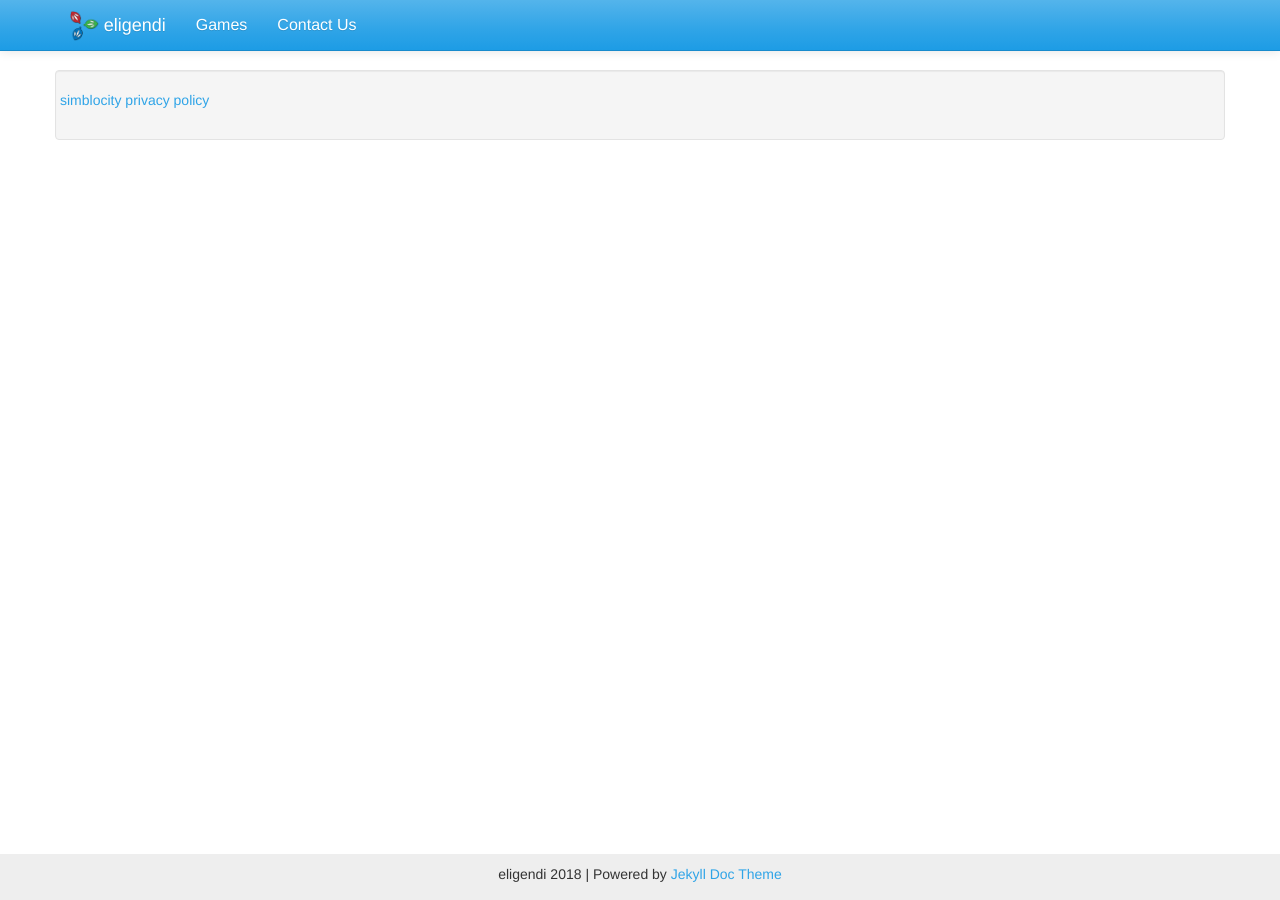
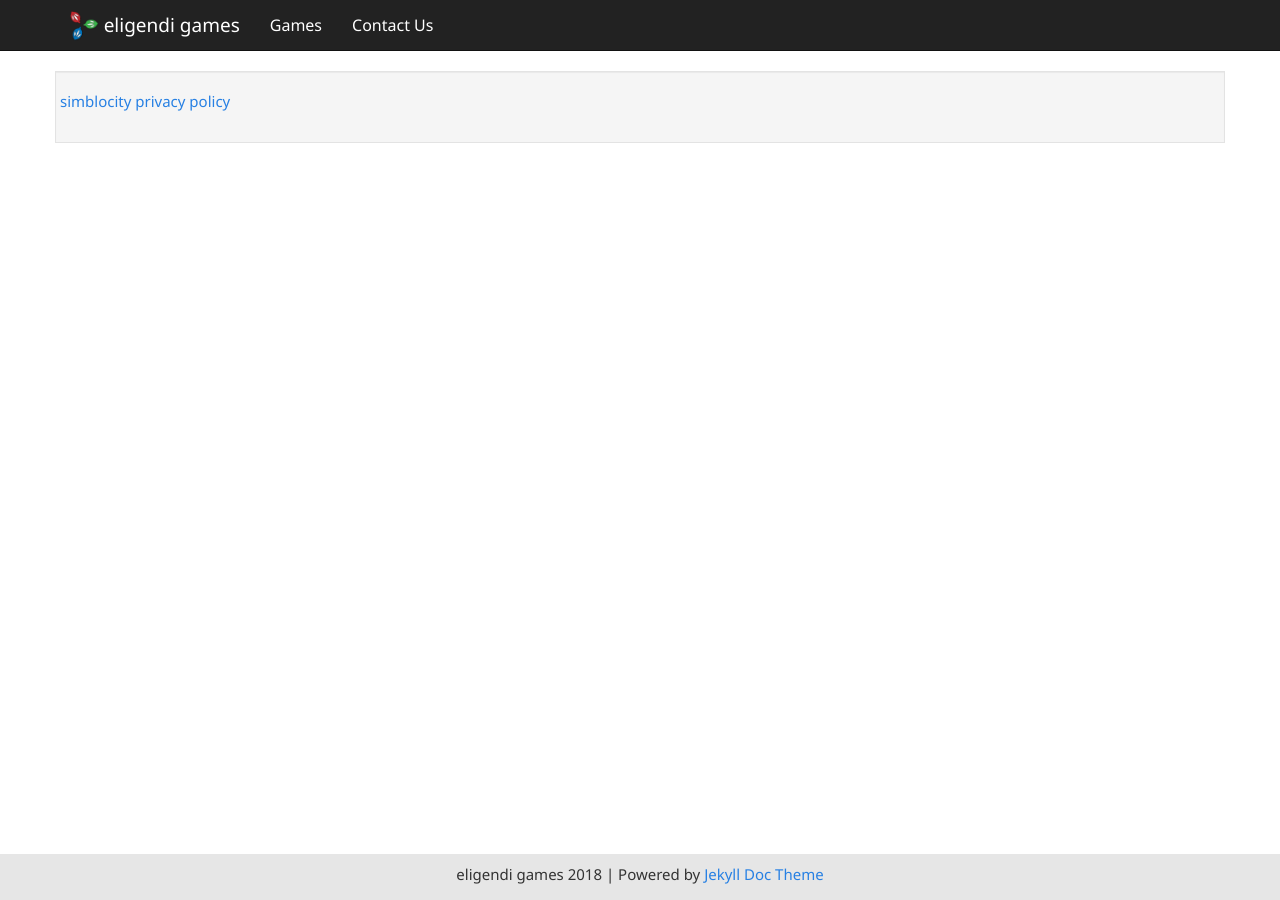
Before and after one commit to eligendi/eligendi.github.io, a Jekyll site: the page built from _privacy/index.md, in a window 1280 px wide. Built offline with Jekyll 4.4.1, drawn with Linux system fonts in a browser that asks for light colours; nearby versions of some CDN libraries.

Commit message:
move to eligendi games

```diff
--- a/_config.yml
+++ b/_config.yml
@@ -1,17 +1,17 @@
 # Site settings
-title: eligendi
-email: feedback@eligendi.com
+title: eligendi games
+email: feedback@eligendigames.com
 description: >
   eligendi games home
 
 baseurl: "" # the subpath of your site, e.g. /blog/
-url: http://www.eligendi.com # the base hostname & protocol for your site
+url: http://www.eligendigames.com # the base hostname & protocol for your site
 git_address: https://github.com/aksakalli/jekyll-doc-theme
 git_edit_address: https://github.com/aksakalli/jekyll-doc-theme/blob/gh-pages
 
 # theme options from https://bootswatch.com/
 # comment out this to use default Bootstrap
-bootwatch: cerulean
+bootwatch: cosmo
 
 # Build settings
 markdown: kramdown
```
Also changed, not shown: 19 other files.
